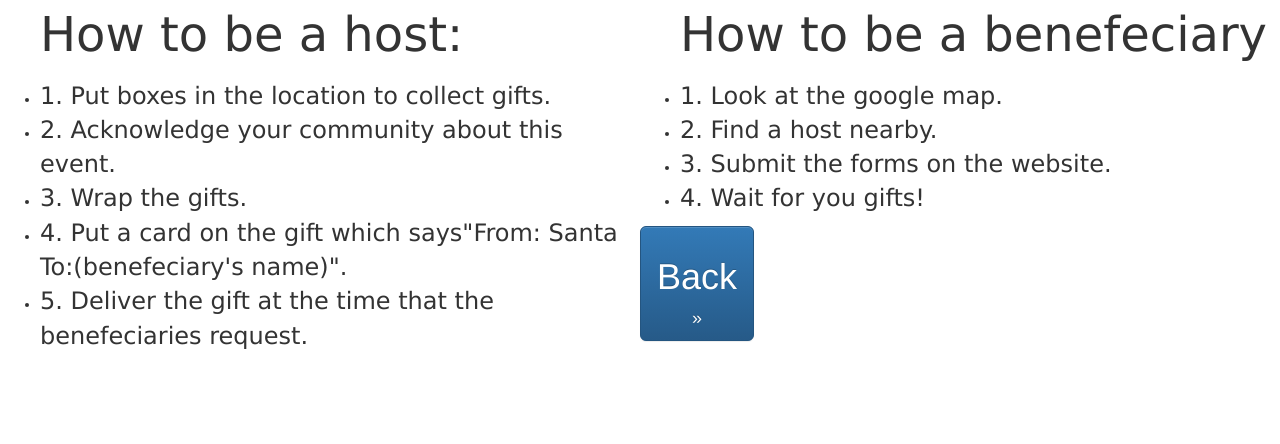
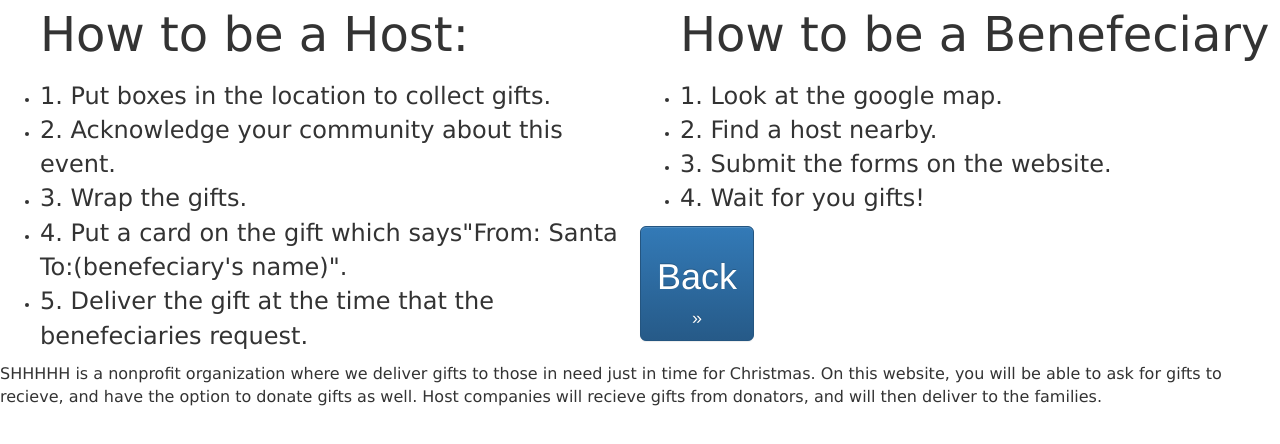
Before and after one commit to sidstriker101/SHH, a plain HTML site: page LearnMore.html in a window 1280 px wide. Drawn offline with nearby package versions, Linux system fonts and the light colour scheme.

Commit message:
Shh description

```diff
--- a/LearnMore.html
+++ b/LearnMore.html
@@ -23,7 +23,7 @@
 <div style="float: left; width: 50%;">
 
 <ul>
-<p><font face="Verdana" size="10">How to be a host:</font><br /></p>
+<p><font face="Verdana" size="10">How to be a Host:</font><br /></p>
 <li><font face="Verdana" size="5">1. Put boxes in the location to collect gifts.</font><br /></li>
 <li><font face="Verdana" size="5">2. Acknowledge your community about this event.</font><br /></li>
 <li><font face="Verdana" size="5">3. Wrap the gifts.</font><br /></li>
@@ -34,7 +34,7 @@
 
 <div style="float: right; width: 50%;">
 <ul>
-<p><font face="Verdana" size="10">How to be a benefeciary</font><br /></p>
+<p><font face="Verdana" size="10">How to be a Benefeciary</font><br /></p>
 <li><font face="Verdana" size="5">1. Look at the google map.</font><br /></li>
 <li><font face="Verdana" size="5">2. Find a host nearby.</font><br /></li>
 <li><font face="Verdana" size="5">3. Submit the forms on the website.</font><br /></li>
@@ -43,4 +43,9 @@
 
 </div>
 	<br><a class="btn btn-primary btn-lg" href="/Index.html" role="button"><h1>Back</h1>&raquo;</a>
+
+		<body>
+			<div style="float: left; width: 100%;">
+		<p><font face="Verdana" size="3">SHHHHH is a nonprofit organization where we deliver gifts to those in need just in time for Christmas. On this website, you will be able to ask for gifts to recieve, and have the option to donate gifts as well. Host companies will recieve gifts from donators, and will then deliver to the families.</font><br /> </p>
+			</body>
 	</html>
```
